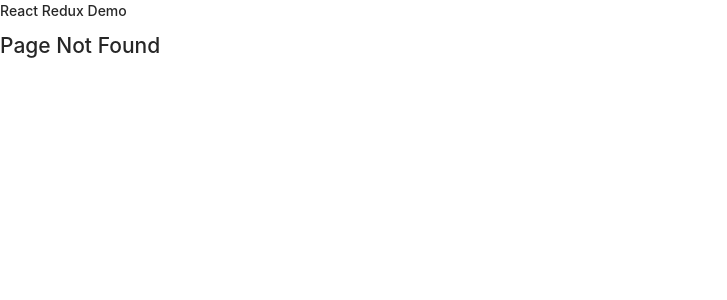
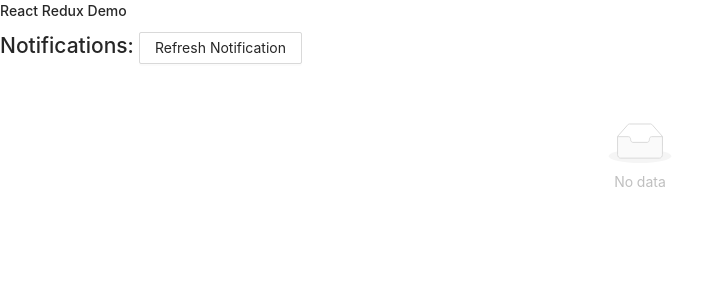
Before and after one commit to mangonob/react-init, a React app: page /notifications in a window 1280 px wide. Before the commit this address had no page. Shown: the top 300 px of the page, without its empty margins (0-727 px from the left). Built offline with nearby package versions, Linux system fonts and the light colour scheme.

Commit message:
feat: fake notifications

```diff
--- a/package.json
+++ b/package.json
@@ -4,6 +4,7 @@
   "private": true,
   "dependencies": {
     "@ant-design/icons": "^4.7.0",
+    "@faker-js/faker": "^6.1.1",
     "@reduxjs/toolkit": "^1.8.0",
     "antd": "^4.19.3",
     "change-case": "^4.1.2",
--- a/src/App.tsx
+++ b/src/App.tsx
@@ -4,6 +4,7 @@ import React from 'react';
 import { Route, Routes } from 'react-router';
 import styles from './App.module.scss';
 import NavBar from './components/scaffold/nav-bar';
+import NotificationList from './pages/notification';
 import { SinglePostPage } from './pages/posts';
 import EditPost from './pages/posts/edit-post';
 import PostList from './pages/posts/post-list';
@@ -22,6 +23,7 @@ export default function App() {
           <Route path="create" element={<EditPost />}></Route>
           <Route path="users" element={<UserList />}></Route>
           <Route path="user/:userId" element={<UserDetail />}></Route>
+          <Route path="notifications" element={<NotificationList />}></Route>
           <Route path="*" element={<h2>Page Not Found</h2>}></Route>
         </Routes>
       </section>
--- /dev/null
+++ b/src/pages/notification/index.tsx
@@ -0,0 +1,53 @@
+import { Button, List } from 'antd';
+import dayjs from 'dayjs';
+import ReactiveTime from 'dayjs/plugin/relativeTime';
+import React, { useCallback } from 'react';
+import { useDispatch, useSelector } from 'react-redux';
+import { AppDispatch } from 'src/store';
+import { useAllUsers } from '../posts/hooks';
+import {
+  fetchNotifications,
+  Notification,
+  selectAllNotifications,
+} from './notification-slice';
+
+dayjs.extend(ReactiveTime);
+
+export default function NotificationList() {
+  const notifications = useSelector(selectAllNotifications);
+  const users = useAllUsers();
+  const dispatch = useDispatch<AppDispatch>();
+
+  const renderNotification = (notification: Notification) => {
+    const { user: userId, date, message } = notification;
+    const user = users.find((u) => u.id === userId);
+
+    return (
+      <List.Item>
+        <div>
+          {user && <b>{user.name}</b>} {message}
+        </div>
+        <div>
+          <i>{dayjs(date).fromNow()} Ago</i>
+        </div>
+      </List.Item>
+    );
+  };
+
+  const onRefresh = useCallback(() => {
+    dispatch(fetchNotifications());
+  }, [dispatch]);
+
+  return (
+    <section className="notification-list">
+      <h2>
+        Notifications: <Button onClick={onRefresh}>Refresh Notification</Button>
+      </h2>
+
+      <List
+        dataSource={notifications}
+        renderItem={(notif) => renderNotification(notif)}
+      ></List>
+    </section>
+  );
+}
--- a/src/pages/notification/notification-slice.ts
+++ b/src/pages/notification/notification-slice.ts
@@ -1,10 +1,16 @@
-import { createAsyncThunk, createSlice } from '@reduxjs/toolkit';
+import faker from '@faker-js/faker';
+import { createAsyncThunk, createSlice, nanoid } from '@reduxjs/toolkit';
+import { random } from 'lodash';
+import { RootState } from 'src/store';
 
 export interface Notification {
+  id: string;
   /** Date ISO string
    * @example '1970-01-01T00:00:00.000Z'
    */
   date: string;
+  user?: string;
+  message: string;
 }
 
 const initialState: Notification[] = [];
@@ -12,12 +18,19 @@ const initialState: Notification[] = [];
 export const fetchNotifications = createAsyncThunk(
   'notification/fetchNotifications',
   async () => {
-    return new Promise<Notification>((resolve) => {
+    return new Promise<Notification[]>((resolve) => {
       setTimeout(() => {
-        resolve({
-          date: new Date().toISOString(),
+        const notifications = Array.from({
+          length: Math.floor(random(1, 10)),
+        }).map((): Notification => {
+          return {
+            id: nanoid(),
+            date: faker.date.past().toISOString(),
+            message: faker.random.words(7),
+          };
         });
-      }, 1000);
+        resolve(notifications);
+      }, 250);
     });
   }
 );
@@ -28,10 +41,12 @@ const notificationSlice = createSlice({
   reducers: {},
   extraReducers: (builder) => {
     builder.addCase(fetchNotifications.fulfilled, (state, action) => {
-      state.push(action.payload);
+      state.push(...action.payload);
       state.sort((lhs, rhs) => rhs.date.localeCompare(lhs.date));
     });
   },
 });
 
 export default notificationSlice.reducer;
+
+export const selectAllNotifications = (state: RootState) => state.notifications;
--- a/src/store/index.ts
+++ b/src/store/index.ts
@@ -8,7 +8,7 @@ const store = configureStore({
   reducer: {
     posts: postsReducer,
     users: usersReducer,
-    notification: notificationReducer,
+    notifications: notificationReducer,
   },
 });
 
```
Also changed, not shown: 1 other file (tests, documents, lock files or other folders).
